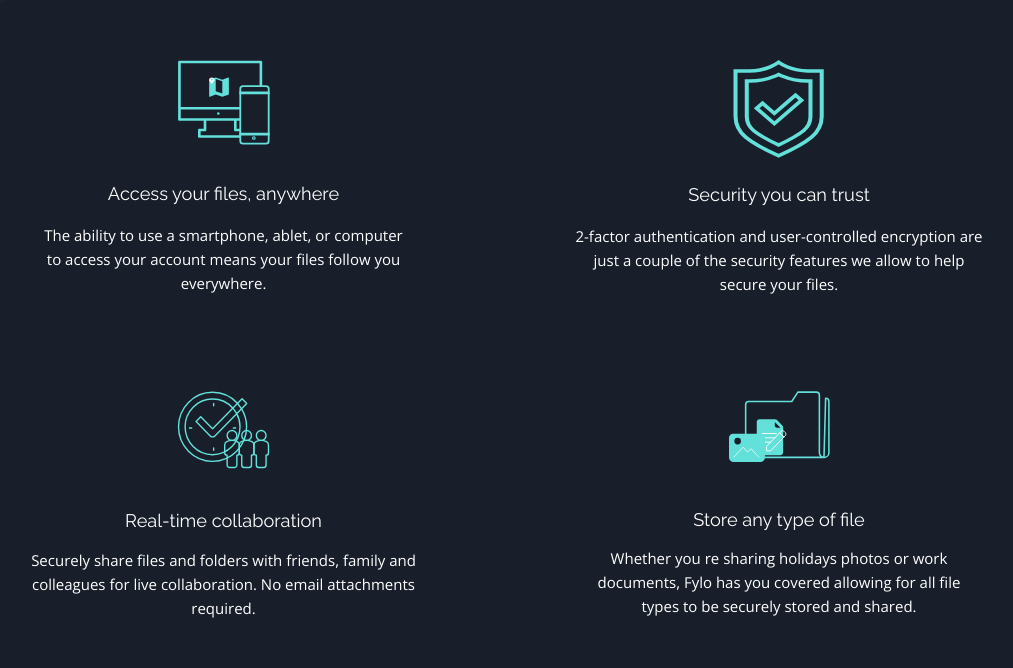
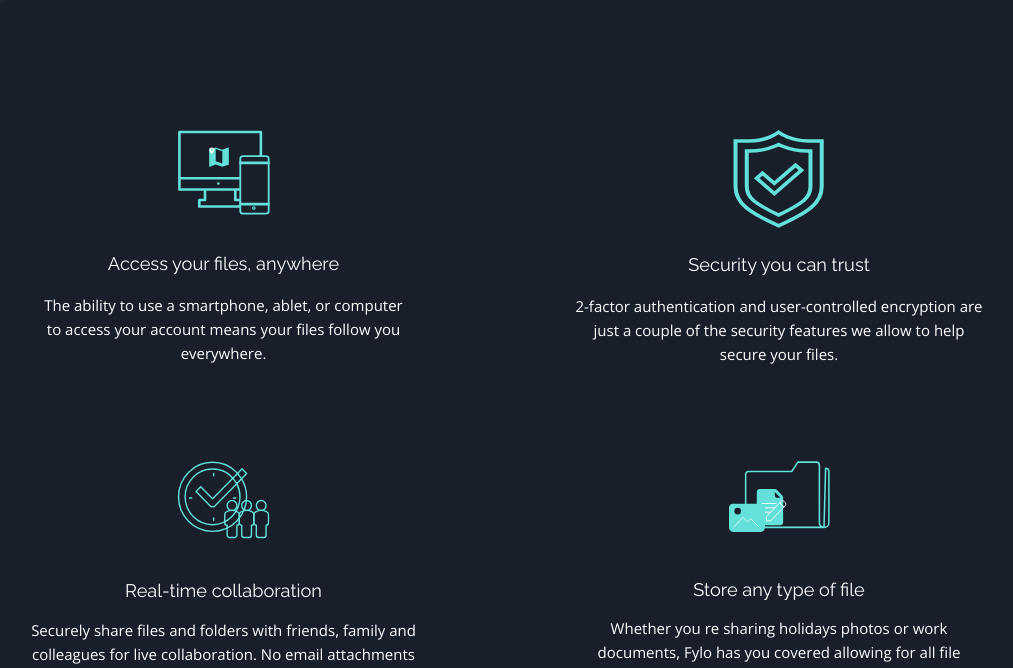
Before and after one commit to Alefhcolaco/fylo-lading-page, a Next.js app: page / in a window 1280 px wide. Shown: the part 1308-1976 px from the top of the page, without its empty margins (135-1148 px from the left). Built offline with nearby package versions, Linux system fonts and the light colour scheme.

Commit message:
Update index.js

```diff
--- a/pages/index.js
+++ b/pages/index.js
@@ -47,7 +47,7 @@ export default function Home() {
           <div className="bg-curvy h-[503px] w-full grow bg-cover relative top-[-320px] z-0 relative">
           </div>
         </section>
-        <section id="features" className='bg-[#181E2A] mb-[164px] mt-[50px]'>
+        <section id="features" className='bg-[#181E2A] mb-[164px] pt-[120px]'>
           <div className='w-[966px] h-[223px] block m-0 m-auto flex gap-[145px] mb-[108px]'>
             <div className='relative z-10 w-[403px] h-[223px]'>
               <div className='block w-[92px] h-[85px] m-0 m-auto mb-[35px]'>
```
